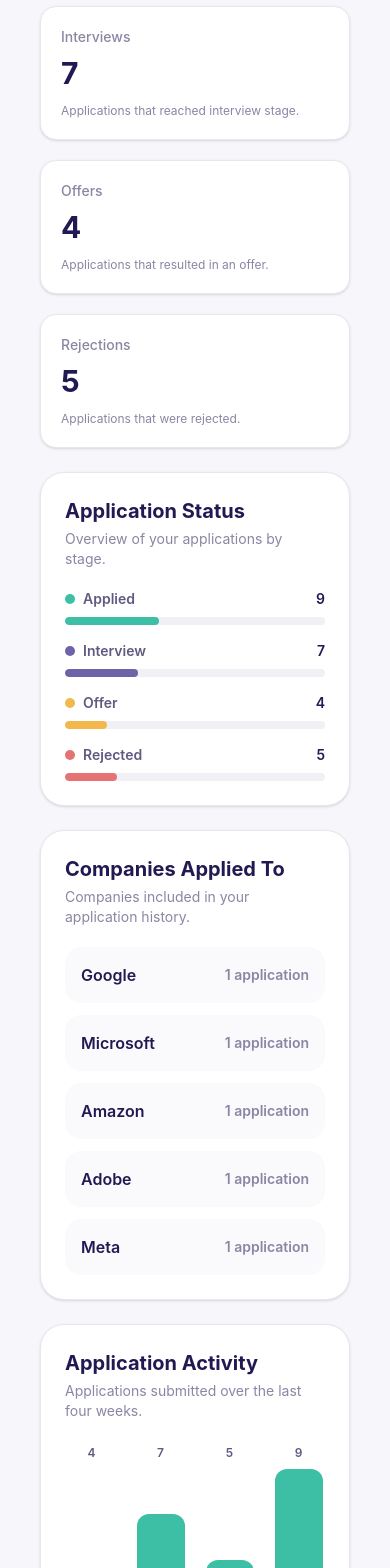
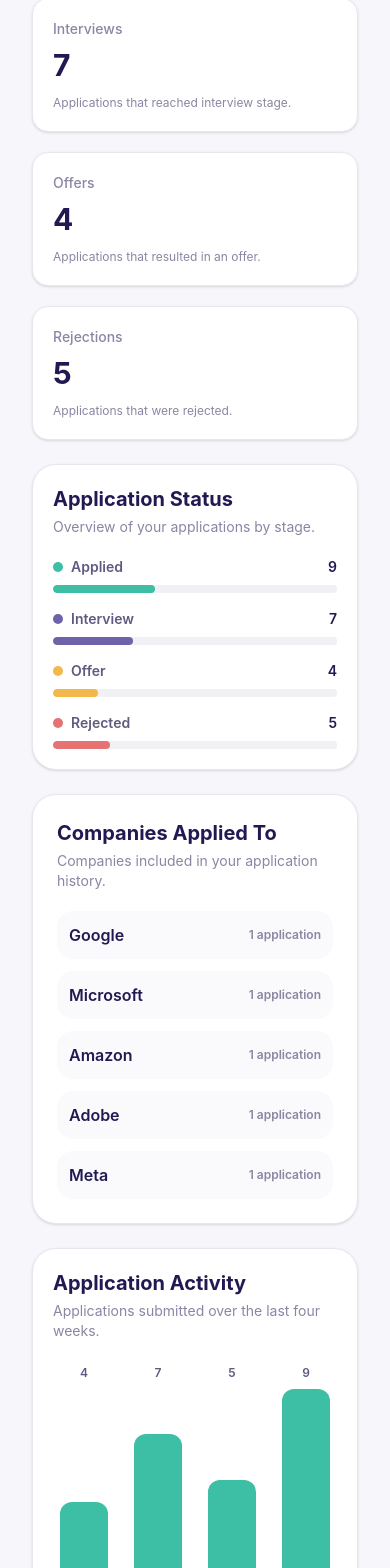
Before and after one commit to MohdNaqeem/TrackHire, a React (Vite) app: page /dashboard/analytics in a window 390 px wide. Shown: the part 392-1960 px from the top of the page. Built offline with nearby package versions, Linux system fonts and the light colour scheme.

Commit message:
improve analytics page responsive spacing

```diff
--- a/src/components/Analytics/AnalyticsStatCard.jsx
+++ b/src/components/Analytics/AnalyticsStatCard.jsx
@@ -9,9 +9,9 @@ const AnalyticsStatCard = ({
   const isNegative = variant === "negative";
 
   return (
-    <div className="rounded-2xl border border-[#E7E7EF] bg-white p-5 shadow-sm transition-all duration-300 hover:-translate-y-1 hover:shadow-md">
-      <div className="flex items-start justify-between">
-        <div>
+    <div className="min-w-0 rounded-2xl border border-[#E7E7EF] bg-white p-5 shadow-sm transition-all duration-300 hover:-translate-y-1 hover:shadow-md">
+      <div className="flex items-start justify-between gap-3">
+        <div className="min-w-0">
           <p className="text-sm font-medium text-[#8A86A3]">
             {title}
           </p>
@@ -21,9 +21,8 @@ const AnalyticsStatCard = ({
           </h2>
         </div>
 
-        {/* Negative metric indicator */}
         {isNegative && (
-          <div className="flex h-9 w-9 items-center justify-center rounded-xl bg-[#FFF1F1]">
+          <div className="flex h-9 w-9 shrink-0 items-center justify-center rounded-xl bg-[#FFF1F1]">
             <RiErrorWarningLine
               size={18}
               className="text-[#E57373]"
@@ -32,7 +31,7 @@ const AnalyticsStatCard = ({
         )}
       </div>
 
-      <p className="mt-3 text-xs text-[#8A86A3]">
+      <p className="mt-3 break-words text-xs text-[#8A86A3]">
         {description}
       </p>
     </div>
--- a/src/components/Analytics/ApplicationActivityChart.jsx
+++ b/src/components/Analytics/ApplicationActivityChart.jsx
@@ -5,7 +5,7 @@ const ApplicationActivityChart = ({ activity }) => {
   );
 
   return (
-    <section className="rounded-3xl border border-[#E7E7EF] bg-white p-6 shadow-sm">
+    <section className="min-w-0 rounded-3xl border border-[#E7E7EF] bg-white p-5 shadow-sm sm:p-6">
       {/* Header */}
       <div className="mb-6">
         <h2 className="text-xl font-bold text-[#211A52]">
@@ -18,7 +18,7 @@ const ApplicationActivityChart = ({ activity }) => {
       </div>
 
       {/* Chart */}
-      <div className="flex h-64 items-end gap-4 sm:gap-8">
+      <div className="flex h-64 min-w-0 items-end gap-3 sm:gap-8">
         {activity.map((item) => {
           const height =
             (item.applications / maxApplications) * 100;
@@ -26,10 +26,10 @@ const ApplicationActivityChart = ({ activity }) => {
           return (
             <div
               key={item.week}
-              className="flex h-full flex-1 flex-col items-center justify-end"
+              className="flex h-full min-w-0 flex-1 flex-col items-center justify-end"
             >
               {/* Number */}
-              <span className="mb-2 text-xs font-semibold text-[#5F5B80]">
+              <span className="mb-2 whitespace-nowrap text-xs font-semibold text-[#5F5B80]">
                 {item.applications}
               </span>
 
@@ -44,7 +44,7 @@ const ApplicationActivityChart = ({ activity }) => {
               </div>
 
               {/* Week */}
-              <span className="mt-3 text-xs font-medium text-[#8A86A3]">
+              <span className="mt-3 text-center text-xs font-medium text-[#8A86A3]">
                 {item.week}
               </span>
             </div>
--- a/src/components/Analytics/ApplicationStatusChart.jsx
+++ b/src/components/Analytics/ApplicationStatusChart.jsx
@@ -37,7 +37,7 @@ const ApplicationStatusChart = ({ applications }) => {
   };
 
   return (
-    <section className="rounded-3xl border border-[#E7E7EF] bg-white p-6 shadow-sm">
+    <section className="min-w-0 rounded-3xl border border-[#E7E7EF] bg-white p-5 shadow-sm sm:p-6">
       {/* Header */}
       <div className="mb-5">
         <h2 className="text-xl font-bold text-[#211A52]">
@@ -56,24 +56,24 @@ const ApplicationStatusChart = ({ applications }) => {
           const percentage = getPercentage(count);
 
           return (
-            <div key={status.name}>
-              <div className="mb-2 flex items-center justify-between">
-                <div className="flex items-center gap-2">
+            <div key={status.name} className="min-w-0">
+              <div className="mb-2 flex items-center justify-between gap-3">
+                <div className="flex min-w-0 items-center gap-2">
                   <span
-                    className={`h-2.5 w-2.5 rounded-full ${status.color}`}
+                    className={`h-2.5 w-2.5 shrink-0 rounded-full ${status.color}`}
                   />
 
-                  <span className="text-sm font-semibold text-[#5F5B80]">
+                  <span className="truncate text-sm font-semibold text-[#5F5B80]">
                     {status.name}
                   </span>
                 </div>
 
-                <span className="text-sm font-semibold text-[#211A52]">
+                <span className="shrink-0 whitespace-nowrap text-sm font-semibold text-[#211A52]">
                   {count}
                 </span>
               </div>
 
-              <div className="h-2 overflow-hidden rounded-full bg-[#F0F0F5]">
+              <div className="h-2 w-full overflow-hidden rounded-full bg-[#F0F0F5]">
                 <div
                   className={`h-full rounded-full transition-all duration-500 ${status.color}`}
                   style={{
--- a/src/components/Analytics/TopCompanies.jsx
+++ b/src/components/Analytics/TopCompanies.jsx
@@ -20,8 +20,7 @@ const TopCompanies = ({ applications }) => {
   */
   const counts = topCompanies.map(([, count]) => count);
 
-  const hasDifferentCounts =
-    new Set(counts).size > 1;
+  const hasDifferentCounts = new Set(counts).size > 1;
 
   const title = hasDifferentCounts
     ? "Top Companies"
@@ -50,26 +49,24 @@ const TopCompanies = ({ applications }) => {
           {topCompanies.map(([company, count], index) => (
             <div
   key={company}
-              className="flex items-center justify-between rounded-2xl bg-[#FAFAFC] p-4"
+  className="flex items-center gap-3 rounded-2xl bg-[#FAFAFC] p-3 sm:p-4"
 >
-              <div className="flex items-center gap-3">
-                {/* Ranking only when there is an actual difference */}
+  {/* Company */}
+  <div className="flex min-w-0 flex-1 items-center gap-3">
     {hasDifferentCounts && (
-                  <div className="flex h-9 w-9 items-center justify-center rounded-xl bg-[#ECFBF8] text-sm font-bold text-[#3CBFA4]">
+      <div className="flex h-9 w-9 shrink-0 items-center justify-center rounded-xl bg-[#ECFBF8] text-sm font-bold text-[#3CBFA4]">
         {index + 1}
       </div>
     )}
 
-                <span className="font-semibold text-[#211A52]">
+    <span className="shrink-0 whitespace-nowrap font-semibold text-[#211A52]">
       {company}
     </span>
   </div>
 
-              <span className="text-sm font-semibold text-[#8A86A3]">
-                {count}{" "}
-                {count === 1
-                  ? "application"
-                  : "applications"}
+  {/* Application Count */}
+  <span className="min-w-0 flex-1 truncate text-right text-xs font-semibold text-[#8A86A3] sm:text-sm">
+    {count} {count === 1 ? "application" : "applications"}
   </span>
 </div>
           ))}
--- a/src/pages/Analytics/Analytics.jsx
+++ b/src/pages/Analytics/Analytics.jsx
@@ -22,14 +22,14 @@ const Analytics = () => {
   ).length;
 
   return (
-    <section className="p-6">
+    <section className="min-w-0 p-4 sm:p-6">
       {/* Page Header */}
       <div className="mb-8 text-center">
         <h1 className="text-3xl font-bold text-[#211A52]">
           Analytics
         </h1>
 
-        <p className="mt-2 text-sm text-[#8A86A3]">
+        <p className="mx-auto mt-2 max-w-md text-sm text-[#8A86A3]">
           Understand your job search performance at a glance.
         </p>
       </div>
@@ -61,8 +61,8 @@ const Analytics = () => {
         />
       </div>
 
-      {/* Charts */}
-      <div className="mt-6 grid grid-cols-1 gap-6 xl:grid-cols-[minmax(0,1fr)_380px]">
+      {/* Status + Companies */}
+      <div className="mt-6 grid min-w-0 grid-cols-1 gap-6 xl:grid-cols-[minmax(0,1fr)_380px]">
         <ApplicationStatusChart
           applications={applicationsData}
         />
@@ -73,7 +73,7 @@ const Analytics = () => {
       </div>
 
       {/* Activity */}
-      <div className="mt-6">
+      <div className="mt-6 min-w-0">
         <ApplicationActivityChart
           activity={applicationActivity}
         />
```
Lines whose indentation alone changed are shown as unchanged.
